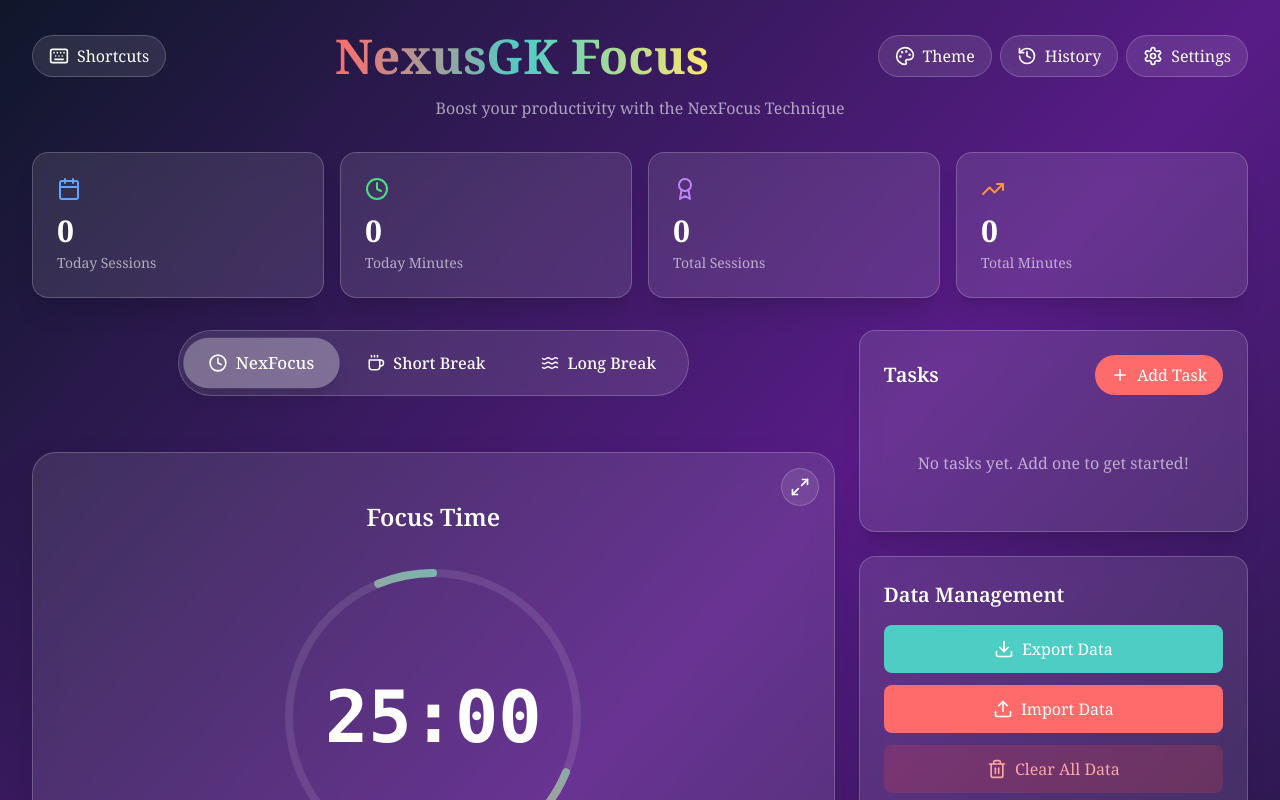
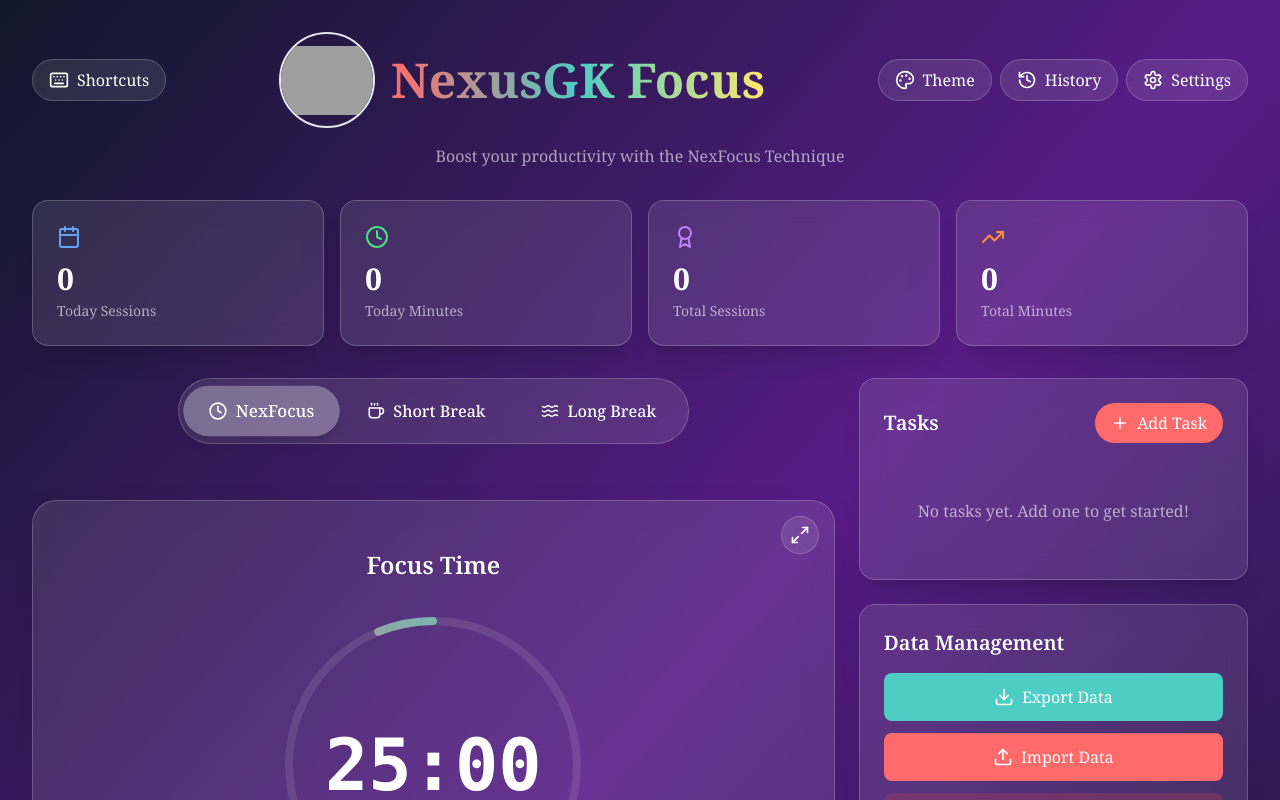
Before and after one commit to NexusGK-Softwares-Company/NexusGK_Focus, a React (Vite) app: page / in a window 1280 px wide. Shown: the top 800 px of the page. Built offline with nearby package versions, Linux system fonts and the light colour scheme; grey boxes are pictures that could not be loaded.

Commit message:
Update index.html and App.tsx to replace old logo with new branding images, ensuring consistent visual identity for NexFocus Timer.

```diff
--- a/index.html
+++ b/index.html
@@ -2,7 +2,7 @@
 <html lang="en">
   <head>
     <meta charset="UTF-8" />
-    <link rel="icon" type="image/svg+xml" href="/vite.svg" />
+    <link rel="icon" type="image/png" href="https://res.cloudinary.com/dzj1fusx1/image/upload/v1762344006/Black_Blue_Modern_Time_Logo_Design_nmmhup.png" />
     <meta name="viewport" content="width=device-width, initial-scale=1.0" />
     <link rel="preconnect" href="https://fonts.googleapis.com" />
     <link rel="preconnect" href="https://fonts.gstatic.com" crossorigin />
--- a/src/App.tsx
+++ b/src/App.tsx
@@ -60,7 +60,7 @@ function App() {
     if (settings.notificationsEnabled && 'Notification' in window && Notification.permission === 'granted') {
       new Notification('Timer Complete!', {
         body: mode === 'pomodoro' ? 'Time for a break!' : 'Time to focus!',
-        icon: '/vite.svg',
+        icon: 'https://res.cloudinary.com/dzj1fusx1/image/upload/v1762343830/NexFocus_Logo_tntzfw.png',
       });
     }
 
@@ -310,9 +310,16 @@ function App() {
               </button>
             </div>
 
-            <h1 className="text-4xl md:text-5xl font-bold bg-gradient-to-r from-primary via-secondary to-accent bg-clip-text text-transparent">
-              NexusGK Focus
-            </h1>
+            <div className="flex items-center justify-center gap-4">
+              <img
+                src="https://res.cloudinary.com/dzj1fusx1/image/upload/v1762343830/NexFocus_Logo_tntzfw.png"
+                alt="NexFocus Logo"
+                className="w-22 h-22 md:w-24 md:h-24 object-contain rounded-full border-2 justify-center items-center"
+              />
+              <h1 className="text-4xl md:text-5xl font-bold bg-gradient-to-r from-primary via-secondary to-accent bg-clip-text text-transparent">
+                NexusGK Focus
+              </h1>
+            </div>
 
             <div className="flex gap-2">
               <ThemeSelector
```
